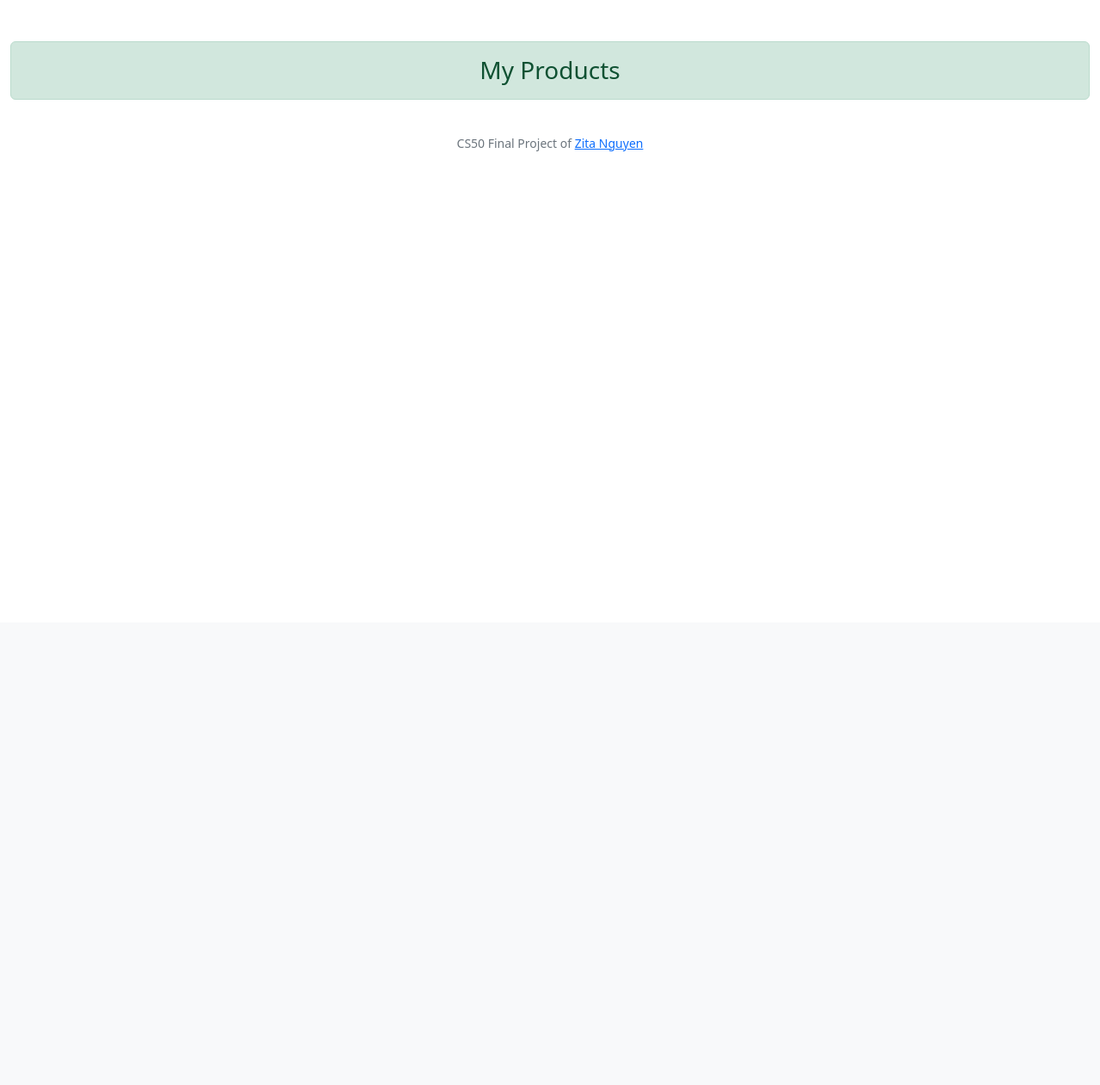
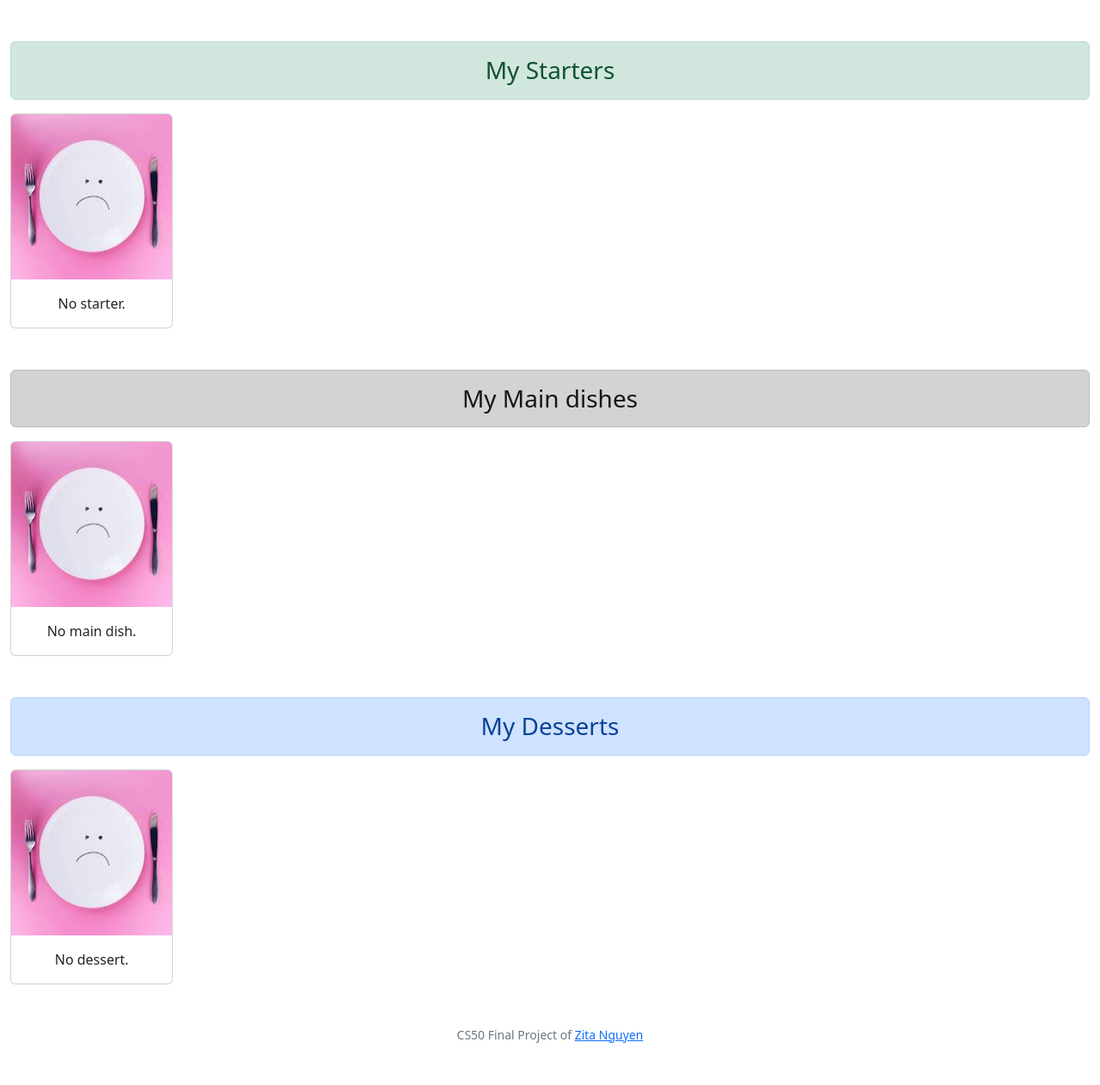
Before and after one commit to ZitaNguyen/FoodMarket, a Flask app: page /display in a window 1280 px wide. Shown: the part 76-1338 px from the top of the page at 86% size. Before the commit the page ends 252 px from the top, so only its background shows below. Run offline with Flask 2, Linux system fonts and the light colour scheme; a user stored in the database is signed in; data comes from the database, SQL or seed files in the repository; both versions use the stored data as it was after the commit.

Commit message:
modify display products page

```diff
--- a/sellers.py
+++ b/sellers.py
@@ -49,10 +49,11 @@ def display_products():
     """Display all seller's products"""
 
     products = query_get_seller_products(session["user_id"])
+    starters = list(filter(lambda product: product[1] == "Starter", products))
+    main_dishes = list(filter(lambda product: product[1] == "Main dish", products))
+    desserts = list(filter(lambda product: product[1] == "Dessert", products))
 
-    # filter by category: TO DO
-
-    return render_template("display_products.html", products=products)
+    return render_template("display_products.html", starters=starters, main_dishes=main_dishes, desserts=desserts)
 
 
 def modify_product(product_id):
--- a/templates/display_products.html
+++ b/templates/display_products.html
@@ -5,39 +5,144 @@
 {% endblock %}
 
 {% block main %}
-
+<!-- Starter section -->
 <div class="alert alert-success text-center h3" role="alert">
-    My Products
+  My Starters
 </div>
-<!-- Images for products -->
+<!-- Images for Starter -->
 <div class="row row-cols-1 row-cols-lg-6 row-cols-md-3 g-4">
-    {% for product in products %}
+  {% if not starters %}
+    <div class="col">
+      <div class="card h-100">
+        <img class="card-img-top" src="{{url_for('static', filename='photos/no_food.jpeg')}}" alt="No product">
+        <div class="card-body">
+          <p class="card-text">No starter.</p>
+        </div>
+      </div>
+    </div>
+  {% else %}
+    {% for starter in starters %}
       <div class="col">
         <div class="card h-100">
           <!-- Product image -->
-        <img src="{{url_for('static', filename='photos/' + product[3])}}" class="card-img-top" alt="...">
+          <img src="{{url_for('static', filename='photos/' + starter[3])}}" class="card-img-top" alt="{{ starter[2] }}">
 
           <div class="card-body">
             <!-- Product name -->
-          <h5 class="card-title">{{ product[2] }}</h5>
+            <h5 class="card-title">{{ starter[2] }}</h5>
             <!-- Product description -->
-          <p class="card-text">{{ product[4] }}</p>
+            <p class="card-text">{{ starter[4] }}</p>
           </div>
 
           <div class="card-footer d-flex justify-content-between align-items-center">
             <!-- Edit button -->
-          <form action="/modify/{{ product[0] }}" method="get">
+            <form action="/modify/{{ starter[0] }}" method="get">
               <button type="submit" class="btn btn-link"><span class="bi bi-pencil"></span></button>
             </form>
             <!-- Product price -->
-          <small class="text-muted">${{ product[5] }}</small>
+            <small class="text-muted">${{ starter[5] }}</small>
             <!-- Delete button -->
-          <form action="/delete/{{ product[0] }}" method="post">
+            <form action="/delete/{{ starter[0] }}" method="post">
               <button type="submit" style="color: red; border: none;" class="btn"><span class="bi bi-trash"></span></button>
             </form>
           </div>
         </div>
       </div>
     {% endfor %}
+  {% endif %}
+</div>
+
+<!-- Main dish section -->
+<div class="alert alert-dark text-center h3 mt-5" role="alert">
+  My Main dishes
+</div>
+<!-- Images for Main dish -->
+<div class="row row-cols-1 row-cols-lg-6 row-cols-md-3 g-4">
+  {% if not main_dishes %}
+    <div class="col">
+      <div class="card h-100">
+        <img class="card-img-top" src="{{url_for('static', filename='photos/no_food.jpeg')}}" alt="No product">
+        <div class="card-body">
+          <p class="card-text">No main dish.</p>
+        </div>
+      </div>
+    </div>
+  {% else %}
+    {% for main_dish in main_dishes %}
+      <div class="col">
+        <div class="card h-100">
+          <!-- Product image -->
+          <img src="{{url_for('static', filename='photos/' + main_dish[3])}}" class="card-img-top" alt="{{ main_dish[2] }}">
+
+          <div class="card-body">
+            <!-- Product name -->
+            <h5 class="card-title">{{ main_dish[2] }}</h5>
+            <!-- Product description -->
+            <p class="card-text">{{ main_dish[4] }}</p>
+          </div>
+
+          <div class="card-footer d-flex justify-content-between align-items-center">
+            <!-- Edit button -->
+            <form action="/modify/{{ main_dish[0] }}" method="get">
+              <button type="submit" class="btn btn-link"><span class="bi bi-pencil"></span></button>
+            </form>
+            <!-- Product price -->
+            <small class="text-muted">${{ main_dish[5] }}</small>
+            <!-- Delete button -->
+            <form action="/delete/{{ main_dish[0] }}" method="post">
+              <button type="submit" style="color: red; border: none;" class="btn"><span class="bi bi-trash"></span></button>
+            </form>
+          </div>
+        </div>
+      </div>
+    {% endfor %}
+  {% endif %}
+</div>
+
+<!-- Dessert section -->
+<div class="alert alert-primary text-center h3 mt-5" role="alert">
+  My Desserts
+</div>
+<!-- Images for Dessert -->
+<div class="row row-cols-1 row-cols-lg-6 row-cols-md-3 g-4">
+  {% if not desserts %}
+    <div class="col">
+      <div class="card h-100">
+        <img class="card-img-top" src="{{url_for('static', filename='photos/no_food.jpeg')}}" alt="No product">
+        <div class="card-body">
+          <p class="card-text">No dessert.</p>
+        </div>
+      </div>
+    </div>
+  {% else %}
+    {% for dessert in desserts %}
+      <div class="col">
+        <div class="card h-100">
+          <!-- Product image -->
+          <img src="{{url_for('static', filename='photos/' + dessert[3])}}" class="card-img-top" alt="{{ dessert[2] }}">
+
+          <div class="card-body">
+            <!-- Product name -->
+            <h5 class="card-title">{{ dessert[2] }}</h5>
+            <!-- Product description -->
+            <p class="card-text">{{ dessert[4] }}</p>
+          </div>
+
+          <div class="card-footer d-flex justify-content-between align-items-center">
+            <!-- Edit button -->
+            <form action="/modify/{{ dessert[0] }}" method="get">
+              <button type="submit" class="btn btn-link"><span class="bi bi-pencil"></span></button>
+            </form>
+            <!-- Product price -->
+            <small class="text-muted">${{ dessert[5] }}</small>
+            <!-- Delete button -->
+            <form action="/delete/{{ dessert[0] }}" method="post">
+              <button type="submit" style="color: red; border: none;" class="btn"><span class="bi bi-trash"></span></button>
+            </form>
+          </div>
+        </div>
+      </div>
+    {% endfor %}
+  {% endif %}
 </div>
 {% endblock %}
--- a/templates/index.html
+++ b/templates/index.html
@@ -7,7 +7,7 @@
 {% block main %}
 <!-- Starter section -->
 <div class="alert alert-success text-center h3" role="alert">
-    Starter
+    Starters
 </div>
 <!-- Images for Starter -->
 <div class="row row-cols-1 row-cols-lg-6 row-cols-md-3 g-4">
@@ -40,7 +40,7 @@
 
 <!-- Main dish section -->
 <div class="alert alert-dark text-center h3 mt-5" role="alert">
-    Main dish
+    Main dishes
 </div>
 <!-- Images for Main dish -->
 <div class="row row-cols-1 row-cols-lg-6 row-cols-md-3 g-4">
@@ -73,7 +73,7 @@
 
 <!-- Dessert section -->
 <div class="alert alert-primary text-center h3 mt-5" role="alert">
-    Dessert
+    Desserts
 </div>
 <!-- Images for Dessert -->
 <div class="row row-cols-1 row-cols-lg-6 row-cols-md-3 g-4">
```
Also changed, not shown: market.db, 1 other file. Lines whose indentation alone changed are shown as unchanged.
